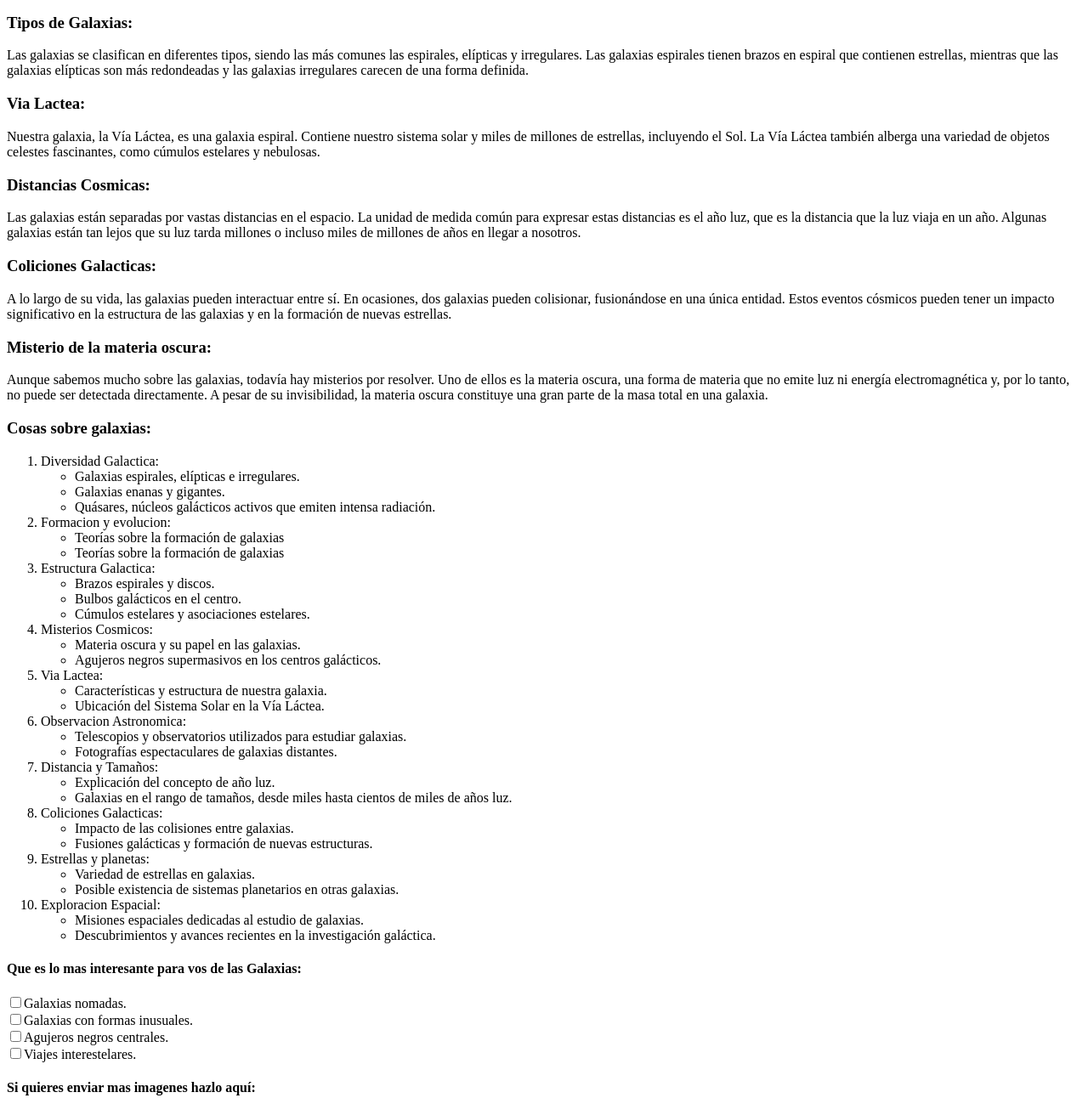
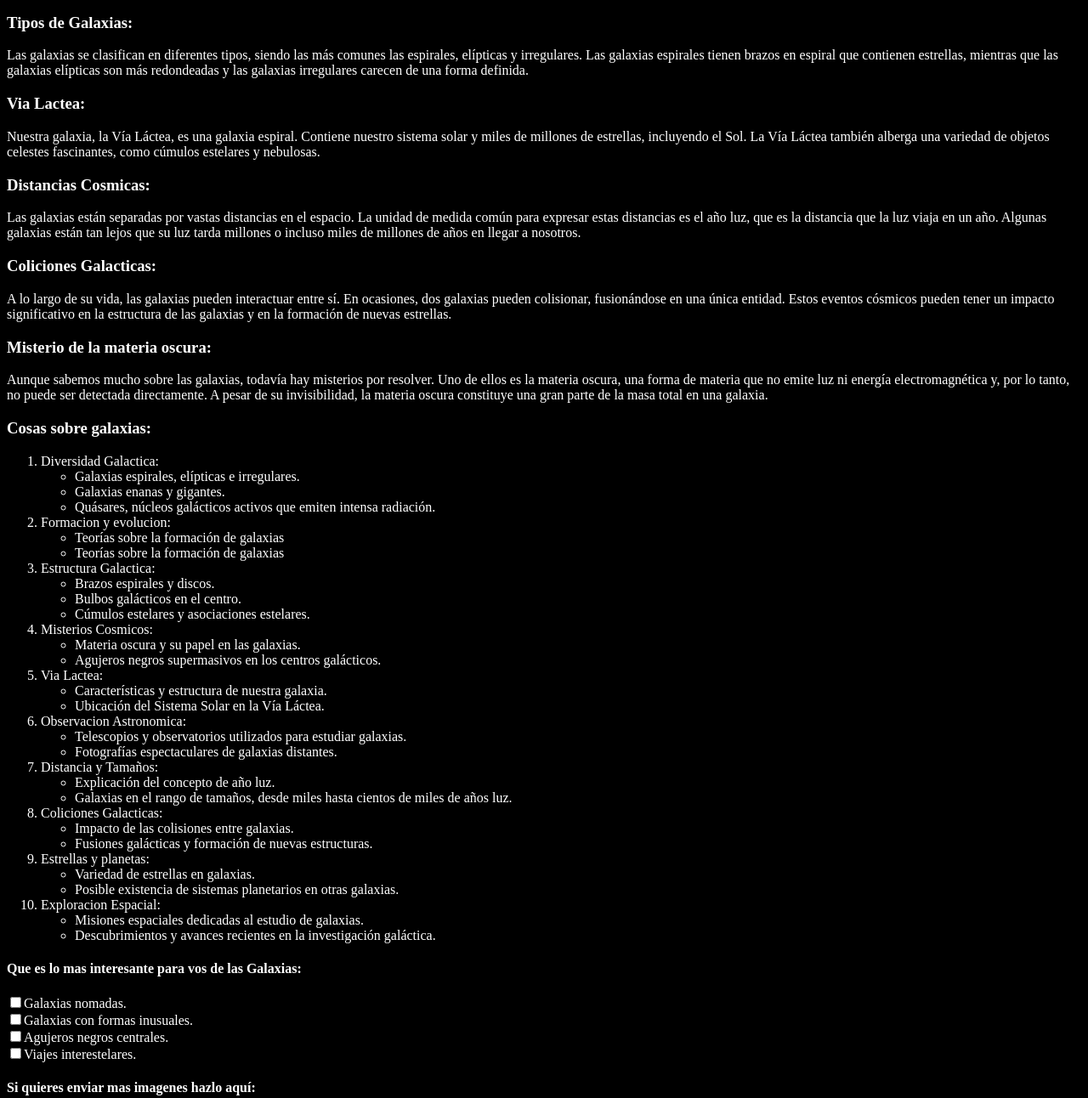
Before and after one commit to AcostaSantiago13/ProyectoWeb, a plain HTML site: page index.html in a window 1280 px wide. Shown: the part 591-1883 px from the top of the page at 85% size. Drawn offline with Linux system fonts and the light colour scheme.

Commit message:
Una mejora con css

```diff
--- a/index.html
+++ b/index.html
@@ -2,40 +2,41 @@
 <html lang="es">
   <head>
     <title>WebDeGalaxias</title>
+    <link href="style.css" rel="stylesheet">
   </head>
   <body>
     <h1>WebDeGalaxias</h1>
     <main>
-      <h3>Imagenes de Galaxias:</h3>
-      <p>Haz clic para ver mas imgagenes de galaxias, <a href="https://www.wallpaperbetter.com/es/search?q=galaxia" target="_blank" rel="noopener noreferrer">para fondo de pantalla.</a></p>
+      <h3 class="texto">Imagenes de Galaxias:</h3>
+      <p class="texto">Haz clic para ver mas imgagenes de galaxias, <a href="https://www.wallpaperbetter.com/es/search?q=galaxia" target="_blank" rel="noopener noreferrer">para fondo de pantalla.</a></p>
       <p><a href="#info">Haz clic para tener informacion sobre las galaxias.</a></p>
 
       <img src="https://p4.wallpaperbetter.com/wallpaper/486/591/731/spitzer-space-telescope-space-galaxy-nasa-wallpaper-preview.jpg" alt="Una hermosa galaxia.">
       <img src="https://p4.wallpaperbetter.com/wallpaper/500/724/987/galaxy-space-stars-andromeda-wallpaper-preview.jpg" alt="Una hermosa galaxia.">
       <img src="https://p4.wallpaperbetter.com/wallpaper/714/820/877/galaxy-wallpaper-preview.jpg" alt="Una hermosa galaxia.">
       <div>
-       <h3 id="info">Definicion de Galaxia:</h3>
-        <p>Una galaxia es un inmenso sistema estelar compuesto por estrellas, planetas, gas interestelar, polvo cósmico y materia oscura, todos unidos por la fuerza gravitacional. Las galaxias son los "ladrillos fundamentales" del universo, y se estima que hay miles de millones de ellas en el cosmos.</p>
+       <h3 class="texto" id="info">Definicion de Galaxia:</h3>
+        <p class="texto">Una galaxia es un inmenso sistema estelar compuesto por estrellas, planetas, gas interestelar, polvo cósmico y materia oscura, todos unidos por la fuerza gravitacional. Las galaxias son los "ladrillos fundamentales" del universo, y se estima que hay miles de millones de ellas en el cosmos.</p>
 
-        <h3>Tipos de Galaxias:</h3>
-        <p>Las galaxias se clasifican en diferentes tipos, siendo las más comunes las espirales, elípticas y irregulares. Las galaxias espirales tienen brazos en espiral que contienen estrellas, mientras que las galaxias elípticas son más redondeadas y las galaxias irregulares carecen de una forma definida.</p>
+        <h3 class="texto">Tipos de Galaxias:</h3>
+        <p class="texto">Las galaxias se clasifican en diferentes tipos, siendo las más comunes las espirales, elípticas y irregulares. Las galaxias espirales tienen brazos en espiral que contienen estrellas, mientras que las galaxias elípticas son más redondeadas y las galaxias irregulares carecen de una forma definida.</p>
 
-        <h3>Via Lactea:</h3>
-        <p>Nuestra galaxia, la Vía Láctea, es una galaxia espiral. Contiene nuestro sistema solar y miles de millones de estrellas, incluyendo el Sol. La Vía Láctea también alberga una variedad de objetos celestes fascinantes, como cúmulos estelares y nebulosas.</p>
+        <h3 class="texto">Via Lactea:</h3>
+        <p class="texto">Nuestra galaxia, la Vía Láctea, es una galaxia espiral. Contiene nuestro sistema solar y miles de millones de estrellas, incluyendo el Sol. La Vía Láctea también alberga una variedad de objetos celestes fascinantes, como cúmulos estelares y nebulosas.</p>
 
-        <h3>Distancias Cosmicas:</h3>
-        <p>Las galaxias están separadas por vastas distancias en el espacio. La unidad de medida común para expresar estas distancias es el año luz, que es la distancia que la luz viaja en un año. Algunas galaxias están tan lejos que su luz tarda millones o incluso miles de millones de años en llegar a nosotros.</p>
+        <h3 class="texto">Distancias Cosmicas:</h3>
+        <p class="texto">Las galaxias están separadas por vastas distancias en el espacio. La unidad de medida común para expresar estas distancias es el año luz, que es la distancia que la luz viaja en un año. Algunas galaxias están tan lejos que su luz tarda millones o incluso miles de millones de años en llegar a nosotros.</p>
 
-        <h3>Coliciones Galacticas:</h3>
-        <p>A lo largo de su vida, las galaxias pueden interactuar entre sí. En ocasiones, dos galaxias pueden colisionar, fusionándose en una única entidad. Estos eventos cósmicos pueden tener un impacto significativo en la estructura de las galaxias y en la formación de nuevas estrellas.</p>
+        <h3 class="texto">Coliciones Galacticas:</h3>
+        <p class="texto">A lo largo de su vida, las galaxias pueden interactuar entre sí. En ocasiones, dos galaxias pueden colisionar, fusionándose en una única entidad. Estos eventos cósmicos pueden tener un impacto significativo en la estructura de las galaxias y en la formación de nuevas estrellas.</p>
 
-        <h3>Misterio de la materia oscura:</h3>
-        <p>Aunque sabemos mucho sobre las galaxias, todavía hay misterios por resolver. Uno de ellos es la materia oscura, una forma de materia que no emite luz ni energía electromagnética y, por lo tanto, no puede ser detectada directamente. A pesar de su invisibilidad, la materia oscura constituye una gran parte de la masa total en una galaxia.</p>
+        <h3 class="texto">Misterio de la materia oscura:</h3>
+        <p class="texto">Aunque sabemos mucho sobre las galaxias, todavía hay misterios por resolver. Uno de ellos es la materia oscura, una forma de materia que no emite luz ni energía electromagnética y, por lo tanto, no puede ser detectada directamente. A pesar de su invisibilidad, la materia oscura constituye una gran parte de la masa total en una galaxia.</p>
       </div>
 
       <div>
-        <h3>Cosas sobre galaxias:</h3>
-        <ol>
+        <h3 class="texto">Cosas sobre galaxias:</h3>
+        <ol class="texto">
           <li>Diversidad Galactica:<ul><li>Galaxias espirales, elípticas e irregulares.</li><li>Galaxias enanas y gigantes.</li><li>Quásares, núcleos galácticos activos que emiten intensa radiación.</li></ul></li>
           <li>Formacion y evolucion:<ul><li>Teorías sobre la formación de galaxias</li><li>Teorías sobre la formación de galaxias</li></ul></li>
           <li>Estructura Galactica:<ul><li>Brazos espirales y discos.</li><li>Bulbos galácticos en el centro.</li><li>Cúmulos estelares y asociaciones estelares.</li></ul></li>
@@ -51,14 +52,14 @@
 
       <form action="/enviar-respuesta">
         <div>
-          <h4>Que es lo mas interesante para vos de las Galaxias:</h4>
-          <label for="nomadas"><input id="nomadas" type="checkbox" value="nomadas" name="interesante">Galaxias nomadas.</label><br>
-          <label for="inusuales"><input id="inusuales" type="checkbox" value="inusuales" name="interesante">Galaxias con formas inusuales.</label><br>
-          <label for="agujeros"><input id="agujeros" type="checkbox" value="agujeros" name="interesante">Agujeros negros centrales.</label><br>
-          <label for="viajes"><input id="viajes" type="checkbox" value="viajes" name="interesante">Viajes interestelares.</label><br>
+          <h4 class="texto">Que es lo mas interesante para vos de las Galaxias:</h4>
+          <label class="texto" for="nomadas"><input id="nomadas" type="checkbox" value="nomadas" name="interesante">Galaxias nomadas.</label><br>
+          <label class="texto" for="inusuales"><input id="inusuales" type="checkbox" value="inusuales" name="interesante">Galaxias con formas inusuales.</label><br>
+          <label class="texto" for="agujeros"><input id="agujeros" type="checkbox" value="agujeros" name="interesante">Agujeros negros centrales.</label><br>
+          <label class="texto" for="viajes"><input id="viajes" type="checkbox" value="viajes" name="interesante">Viajes interestelares.</label><br>
         </div>
         <div>
-          <h4>Si quieres enviar mas imagenes hazlo aquí:</h4>
+          <h4 class="texto">Si quieres enviar mas imagenes hazlo aquí:</h4>
           <input type="text" placeholder="URL de una galaxia" required>
           <button type="submit">Enviar</button>
         </div>
@@ -67,7 +68,7 @@
 
     </main>
     <footer>
-      <p><small>Derechos de autor - Acosta Santiago</small></p>
+      <p class="texto"><small>Derechos de autor - Acosta Santiago</small></p>
     </footer>
   </body>
 
--- /dev/null
+++ b/style.css
@@ -0,0 +1,9 @@
+body {
+    background-color: black;
+}
+h1{
+    color: white;
+}
+.texto{
+    color: white;
+}
```
